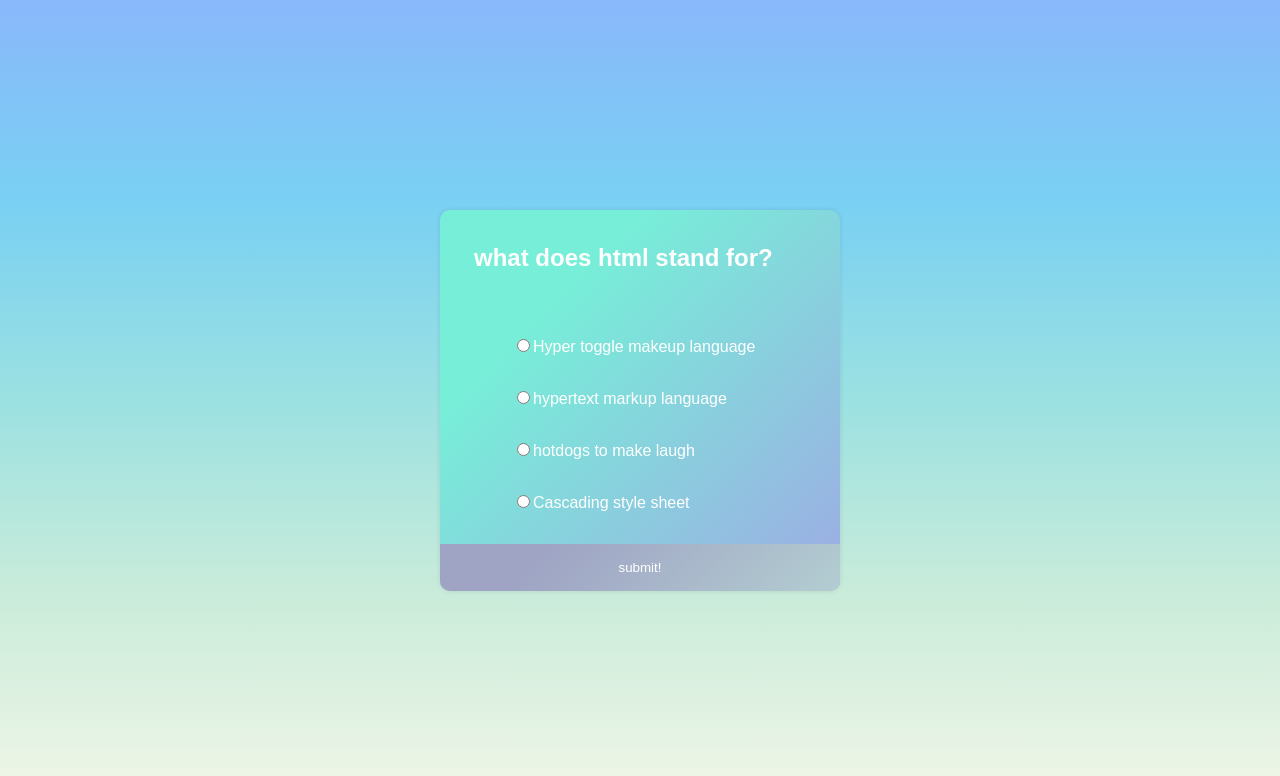
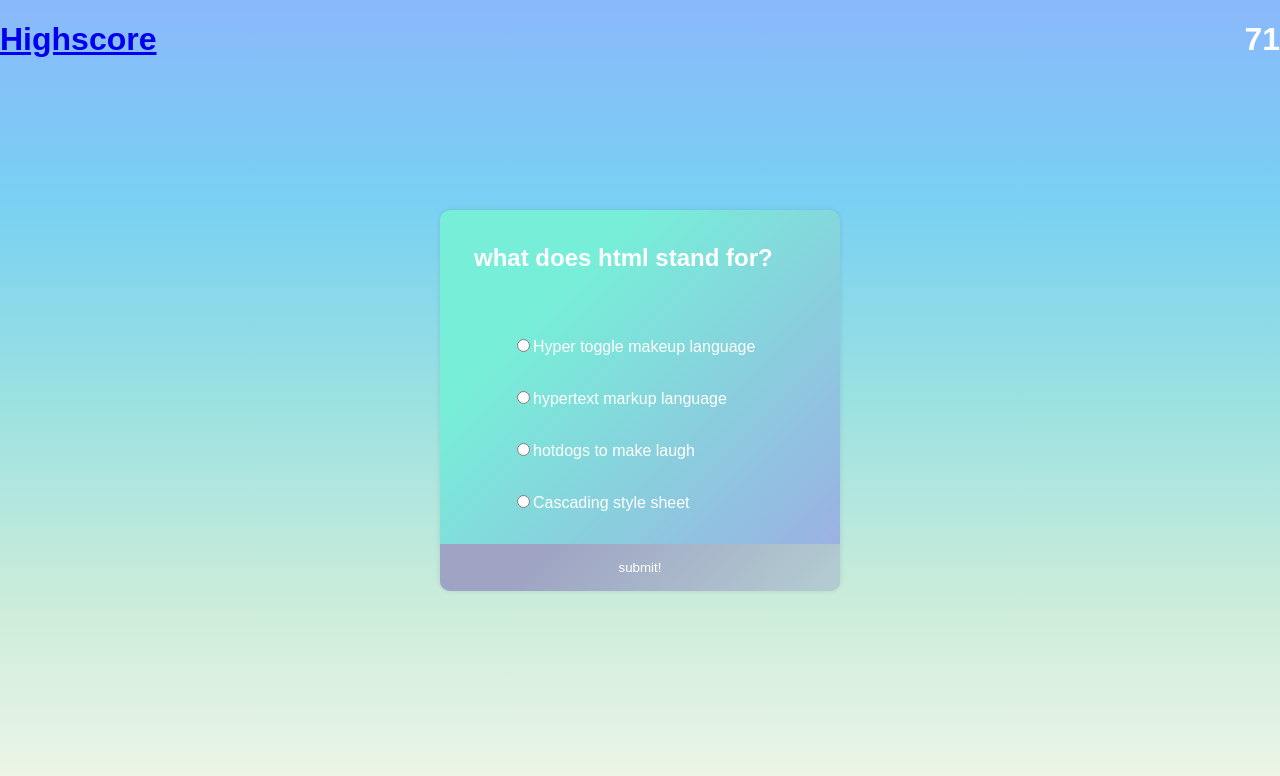
Before and after one commit to imjord/quiz-app, a plain HTML site: page index.html in a window 1280 px wide. Drawn offline with Linux system fonts and the light colour scheme.

Commit message:
added highscore and timer to js

```diff
--- a/index.html
+++ b/index.html
@@ -9,6 +9,19 @@
 
 </head>
 <body>
+    <div class="timer">
+
+
+        <h1 id="time"> TIME: </h1>
+
+
+
+    </div>
+
+    <div class="highscore">
+        <h1 id="highscor"><a href="highscore.html"> Highscore  </a></h1>
+
+    </div>
     <div class="quiz-container" id='quiz'>
         <h2 id="question"> Quiz Test! </h2>
             <ul>
--- a/script.js
+++ b/script.js
@@ -51,6 +51,38 @@ const submitBtn = document.getElementById("submit");
 
 let currentQuiz = 0;
 let score = 0;
+let highscore = "";
+
+
+
+
+function highscoreFunction() {
+    var score = 0;
+    var highscore = localStorage.getItem("highscore");
+
+    if(highscore !== null){
+    if (score > highscore) {
+        localStorage.setItem("highscore", score);
+    }
+}
+else{
+    localStorage.setItem("highscore", score);
+}
+}
+
+
+function quizTimer() {
+    var count = 75;
+    var interval = setInterval(function(){
+    document.getElementById('time').innerHTML=count;
+    count--;
+    if (count === 0){
+    clearInterval(interval);
+    document.getElementById('time').innerHTML='Done';
+    alert("You're out of time!");
+  }
+}, 1000);
+}
 
 
 
@@ -67,6 +99,9 @@ loadQuiz();
 
 function loadQuiz() {
     deselectAnswers();
+    quizTimer();
+    highscoreFunction();
+
 
 
     const currentQuizData = quizData[currentQuiz];
@@ -107,6 +142,8 @@ function deselectAnswers() {
 
 submitBtn.addEventListener("click", function() {
 
+
+
     const answer = getSelected();
     if(answer) {
         if(answer === quizData[currentQuiz].correct) {
--- a/style.css
+++ b/style.css
@@ -56,3 +56,24 @@ button:hover {
 ul li {
     margin: 2rem 2rem;
 }
+
+.timer {
+    position: absolute;
+    top:0;
+    right: 0;
+    color: white;
+}
+
+.highscore {
+    position: absolute;
+    top: 0;
+    left: 0;
+    color: white;
+}
+
+#highscor {
+    outline: none;
+    color: white;
+    text-decoration: none;
+
+}
```
Also changed, not shown: highscore.html (added).
